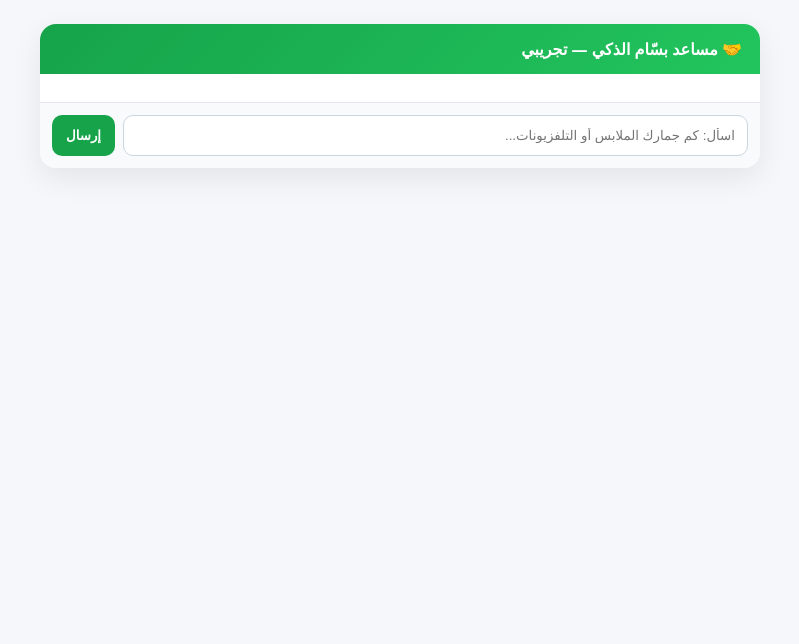
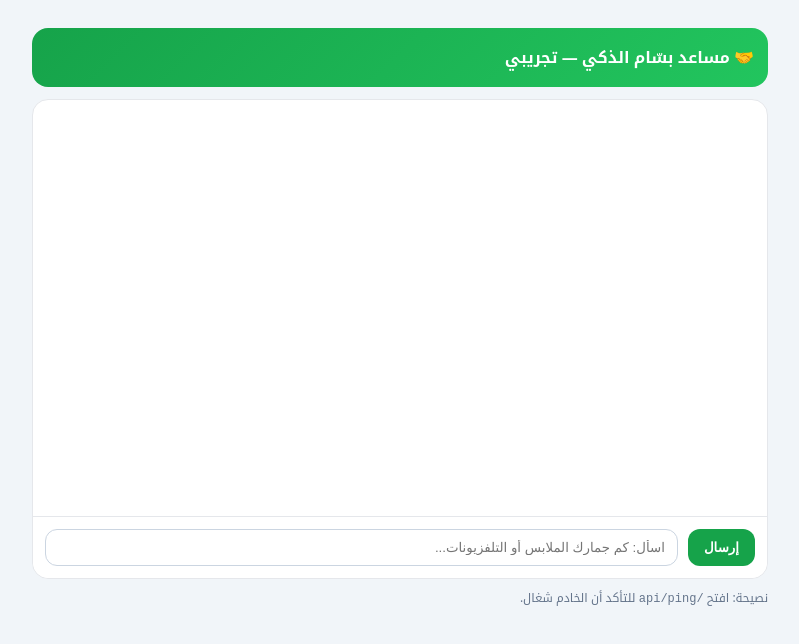
Before and after one commit to bassam-st/BASSAM71, a website: page public/index.html in a window 1280 px wide. Shown: the whole page, without its empty margins (240-1039 px from the left). Drawn offline with Linux system fonts and the light colour scheme; no server answers.

Commit message:
Update index.html

```diff
--- a/public/index.html
+++ b/public/index.html
@@ -1,32 +1,40 @@
 <!doctype html>
 <html lang="ar" dir="rtl">
 <head>
-  <meta charset="utf-8">
-  <meta name="viewport" content="width=device-width,initial-scale=1">
-  <title>مساعد بسّام الذكي</title>
+  <meta charset="utf-8" />
+  <meta name="viewport" content="width=device-width, initial-scale=1" />
+  <title>مساعد بسّام الذكي — تجريبي</title>
+  <meta name="theme-color" content="#16a34a" />
   <style>
-    body{font-family:system-ui,Arial;background:#f6f7fb;margin:0}
-    .wrap{max-width:720px;margin:24px auto;background:#fff;border-radius:16px;box-shadow:0 10px 30px rgba(0,0,0,.08);overflow:hidden}
-    .head{background:linear-gradient(135deg,#16a34a,#22c55e);color:#fff;padding:14px 18px;font-weight:900}
-    .chat{padding:14px;max-height:68vh;overflow:auto}
-    .m{margin:8px 0;padding:10px 12px;border-radius:12px;line-height:1.6}
-    .me{background:#e2e8f0;align-self:flex-start}
-    .ai{background:#dcfce7}
-    .row{display:flex;gap:8px;padding:12px;background:#f8fafc;border-top:1px solid #e5e7eb}
-    input{flex:1;padding:12px;border:1px solid #cbd5e1;border-radius:10px}
-    button{padding:12px 14px;border:none;border-radius:10px;background:#16a34a;color:#fff;font-weight:800}
-    .quick{display:flex;gap:6px;flex-wrap:wrap;margin-top:8px}
-    .quick button{background:#e2e8f0;color:#0f172a}
-    a{color:#2563eb;font-weight:700;text-decoration:none}
+    :root{--green:#16a34a;--ink:#0f172a;--muted:#64748b;--bg:#f1f5f9}
+    *{box-sizing:border-box} body{margin:0;background:var(--bg);font-family:system-ui,'Noto Kufi Arabic',sans-serif;color:var(--ink)}
+    .wrap{max-width:760px;margin:16px auto;padding:12px}
+    .hero{background:linear-gradient(135deg,var(--green),#22c55e);color:#fff;border-radius:16px;padding:14px;font-weight:900}
+    .chat{margin-top:12px;background:#fff;border:1px solid #e5e7eb;border-radius:16px;min-height:60vh;display:flex;flex-direction:column}
+    .log{flex:1;overflow:auto;padding:12px}
+    .row{display:flex;gap:10px;padding:12px;border-top:1px solid #e5e7eb;background:#fff;border-radius:0 0 16px 16px}
+    .btn{background:var(--green);color:#fff;border:none;border-radius:12px;padding:10px 16px;font-weight:800}
+    .inp{flex:1;border:1px solid #cbd5e1;border-radius:12px;padding:10px 12px}
+    .bubble{max-width:90%;margin:8px 0;padding:10px 12px;border-radius:12px;line-height:1.6}
+    .me{background:#e2fbea;margin-inline-start:auto}
+    .bot{background:#ecfeff;margin-inline-end:auto}
+    .muted{color:var(--muted);font-size:12px}
+    a{color:#2563eb;text-decoration:none}
   </style>
 </head>
 <body>
   <div class="wrap">
-    <div class="head">🤝 مساعد بسّام الذكي — تجريبي</div>
-    <div id="chat" class="chat"></div>
-    <div class="row">
-      <input id="msg" placeholder="اسأل: كم جمارك الملابس أو التلفزيونات...">
-      <button id="send">إرسال</button>
+    <div class="hero">🤝 مساعد بسّام الذكي — تجريبي</div>
+
+    <div class="chat">
+      <div id="log" class="log"></div>
+      <form id="chatForm" class="row">
+        <button id="sendBtn" class="btn" type="submit">إرسال</button>
+        <input id="msg" class="inp" placeholder="اسأل: كم جمارك الملابس أو التلفزيونات..." autocomplete="off" />
+      </form>
+    </div>
+    <div class="muted" style="margin-top:8px">
+      نصيحة: افتح <code>/api/ping</code> للتأكد أن الخادم شغال.
     </div>
   </div>
 
```
